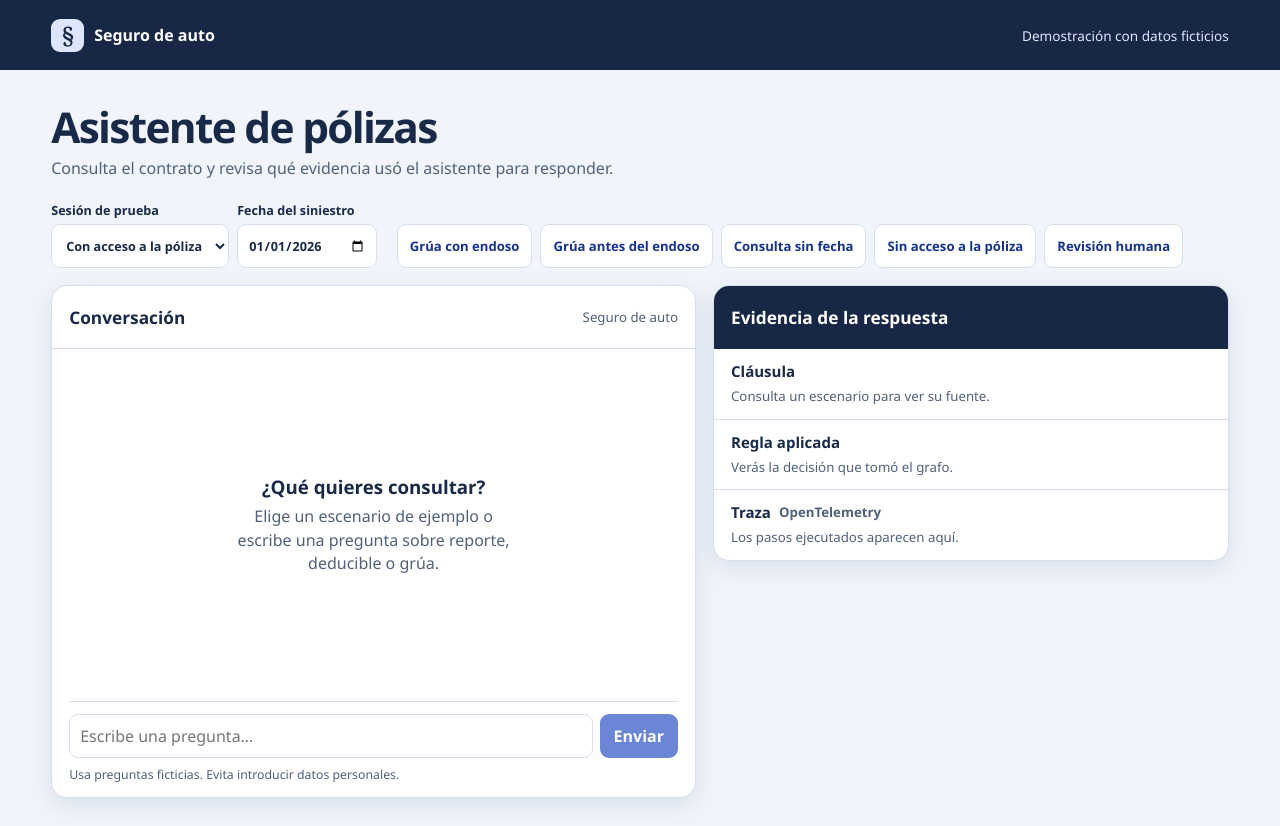
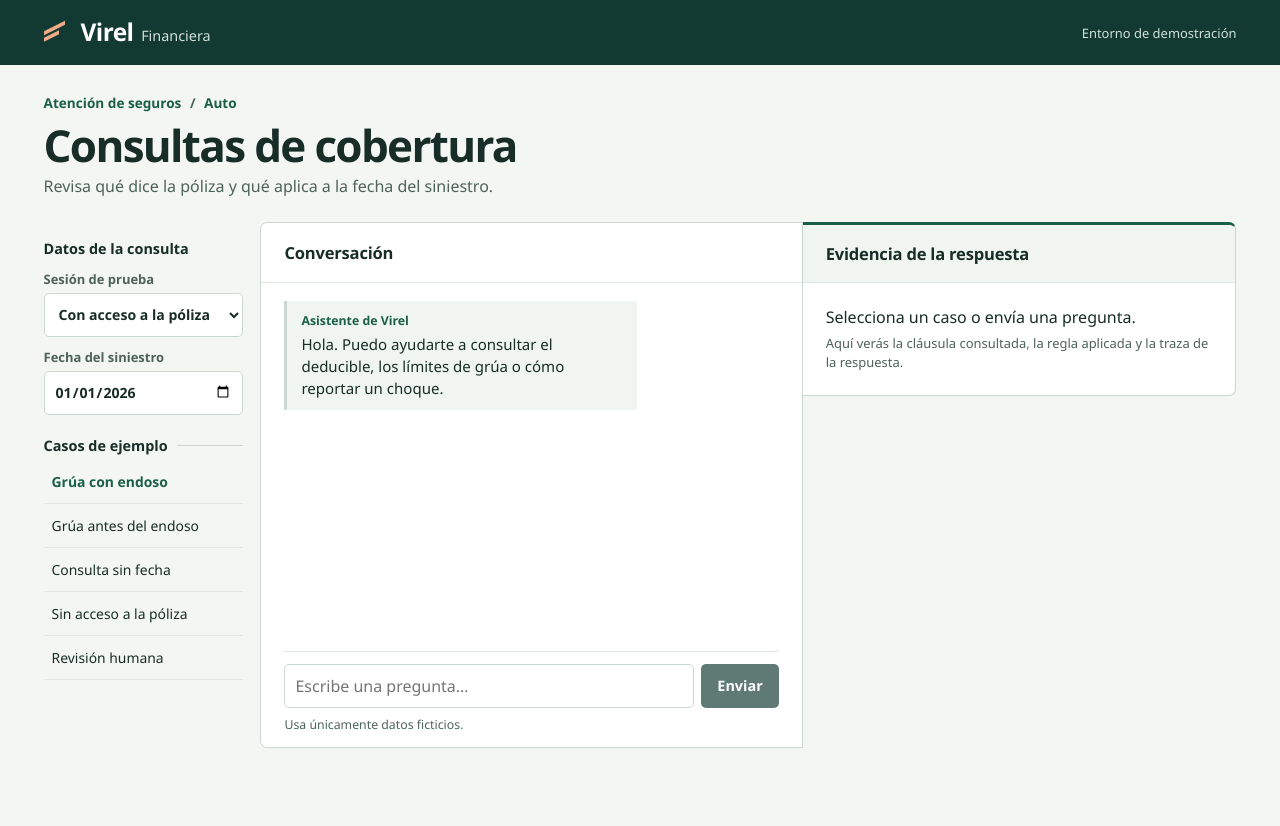
Before and after one commit to edervalois88/creai-rag-seguros, a React app: page / in a window 1280 px wide. After the commit the page ends 800 px from the top, so only its background shows below. Built offline with nearby package versions, Linux system fonts and the light colour scheme.

Commit message:
feat(chat): give the portal a financial brand and case workspace

```diff
--- a/index.html
+++ b/index.html
@@ -3,8 +3,8 @@
   <head>
     <meta charset="UTF-8" />
     <meta name="viewport" content="width=device-width, initial-scale=1" />
-    <meta name="theme-color" content="#172745" />
-    <title>Seguro de auto · Asistente de pólizas</title>
+    <meta name="theme-color" content="#123a32" />
+    <title>Virel Financiera | Consultas de cobertura</title>
   </head>
   <body>
     <div id="root"></div>
--- a/src/app/styles.css
+++ b/src/app/styles.css
@@ -1,30 +1,33 @@
 :root {
-  font-family: "Segoe UI", Arial, sans-serif;
+  --font: Aptos, "Segoe UI", Arial, sans-serif;
+  --contract-font: Cambria, Georgia, serif;
+  --mono: "Cascadia Mono", Consolas, monospace;
+  --ink: #182d27;
+  --muted: #4e625b;
+  --forest: #123a32;
+  --forest-dark: #0b2c25;
+  --brand-light: #d0e2d9;
+  --mark: #f3aa86;
+  --canvas: #f3f6f3;
+  --paper: #fff;
+  --line: #cbd8d1;
+  --soft-line: #dfe7e2;
+  --wash: #f0f5f1;
+  --accent-wash: #e2efe7;
+  --accent: #1b5e49;
+  --risk: #842c2f;
+  --risk-bg: #fff0ef;
+  --radius: 7px;
+  --panel-pad: clamp(16px, 2vw, 23px);
+  font-family: var(--font);
   color: var(--ink);
   background: var(--canvas);
-  --ink: #192a49;
-  --muted: #50617a;
-  --navy: #172745;
-  --canvas: #f1f5fb;
-  --paper: #fff;
-  --line: #d5dfed;
-  --soft: #eaf1ff;
-  --blue: #234bc1;
-  --blue-dark: #153390;
-  --header-copy: #dce7ff;
-  --contrast: #ffdb70;
-  --risk: #8b2f34;
-  --risk-bg: #fff1f1;
-  --shadow: 0 7px 24px #243f7020;
-  --radius: 16px;
-  --mono: "Cascadia Mono", Consolas, monospace;
 }
 * {
   box-sizing: border-box;
 }
 body {
   margin: 0;
-  min-width: 0;
 }
 button,
 input,
@@ -55,259 +58,323 @@ code {
   overflow-wrap: anywhere;
 }
 .masthead {
-  background: var(--navy);
+  background: var(--forest);
   color: var(--paper);
 }
 .masthead-inner,
 .workspace {
-  max-width: 1360px;
-  margin: 0 auto;
-  padding-inline: clamp(16px, 4vw, 52px);
+  max-width: 1536px;
+  margin-inline: auto;
+  padding-inline: clamp(16px, 3.4vw, 52px);
 }
 .masthead-inner {
-  min-height: 70px;
+  min-height: 65px;
   display: flex;
   align-items: center;
   justify-content: space-between;
-  gap: 14px;
+  gap: 16px;
 }
 .brand {
   display: flex;
   align-items: center;
-  gap: 10px;
-  font-weight: 650;
+  gap: 12px;
+  font-size: 1.53rem;
+  font-weight: 750;
+  letter-spacing: -0.025em;
+  line-height: 1;
+}
+.brand small {
+  font-size: 0.9rem;
+  font-weight: 550;
+  letter-spacing: 0;
+  color: var(--brand-light);
+  margin-left: 2px;
 }
 .brand-symbol {
-  display: grid;
-  place-items: center;
-  width: 33px;
-  height: 33px;
-  border-radius: 9px;
-  background: var(--header-copy);
-  color: var(--navy);
-  font-family: Georgia, serif;
-  font-size: 23px;
+  position: relative;
+  display: inline-block;
+  width: 25px;
+  height: 22px;
+}
+.brand-symbol::before,
+.brand-symbol::after {
+  content: "";
+  position: absolute;
+  left: 0;
+  width: 21px;
+  height: 4px;
+  background: var(--mark);
+  transform: skewY(-27deg);
+}
+.brand-symbol::before {
+  top: 5px;
+}
+.brand-symbol::after {
+  top: 13px;
+  width: 15px;
 }
 .environment {
-  color: var(--header-copy);
-  font-size: 0.85rem;
+  font-size: 0.81rem;
+  color: var(--brand-light);
   text-align: right;
 }
 .intro {
-  padding-block: clamp(19px, 3vw, 33px) 20px;
+  padding-block: 28px 23px;
 }
 .intro h1 {
-  font-size: clamp(1.8rem, 4.5vw, 2.65rem);
-  letter-spacing: -0.04em;
-  line-height: 1.12;
+  font-size: clamp(1.9rem, 3.55vw, 2.75rem);
+  line-height: 1.13;
+  letter-spacing: -0.038em;
+  margin-block: 8px 4px;
 }
 .intro p {
   color: var(--muted);
-  margin-top: 7px;
+}
+.intro .product {
+  font-size: 0.85rem;
+  font-weight: 650;
+  color: var(--accent);
+}
+.product span {
+  margin-inline: 5px;
+  color: var(--muted);
+}
+.workspace-grid {
+  display: grid;
+  grid-template-columns: minmax(172px, 0.5fr) minmax(305px, 1.25fr) minmax(
+      305px,
+      1fr
+    );
+  align-items: start;
+  padding-bottom: 25px;
+}
+.controls,
+.panel {
+  min-width: 0;
 }
 .controls {
+  padding: 17px 17px 16px 0;
+}
+.controls h2,
+.scenario-title {
+  font-size: 0.9rem;
+  font-weight: 700;
+}
+.fields {
   display: grid;
-  grid-template-columns: minmax(320px, auto) 1fr;
-  align-items: end;
-  gap: 12px 20px;
-  margin-bottom: 17px;
-}
-.fields,
-.scenarios {
-  display: flex;
-  flex-wrap: wrap;
-  gap: 8px;
-}
-.scenarios {
-  border: 0;
-  padding: 0;
-  margin: 0;
-  min-width: 0;
+  gap: 11px;
+  margin-top: 12px;
 }
 .fields label {
   display: grid;
   gap: 5px;
+  min-width: 0;
+  color: var(--muted);
+  font-size: 0.81rem;
   font-weight: 650;
-  font-size: 0.79rem;
 }
 input,
 select {
   min-width: 0;
   min-height: 44px;
   border: 1px solid var(--line);
-  border-radius: 9px;
+  border-radius: 5px;
   padding: 8px 10px;
+  color: var(--ink);
   background: var(--paper);
+}
+.fields input,
+.fields select {
+  width: 100%;
+  font-size: 0.88rem;
+}
+.scenarios {
+  display: grid;
+  border: 0;
+  border-top: 1px solid var(--line);
+  padding: 5px 0 0;
+  margin: 21px 0 0;
+  min-width: 0;
+}
+.scenario-title {
+  padding: 0 9px 0 0;
+}
+.scenario-button {
+  text-align: left;
+  background: transparent;
   color: var(--ink);
+  min-height: 44px;
+  padding: 6px 8px;
+  border: 0;
+  border-bottom: 1px solid var(--soft-line);
+  font-size: 0.87rem;
 }
-.scenario-button,
-.evidence-button,
-.error button {
-  min-height: 44px;
-  border: 1px solid var(--line);
-  border-radius: 9px;
-  padding: 7px 12px;
-  background: var(--paper);
-  color: var(--blue-dark);
-  font-weight: 650;
-  font-size: 0.82rem;
-}
-.scenario-button:first-child {
-  background: var(--blue);
-  color: var(--paper);
-  border-color: var(--blue);
-}
-.workspace-grid {
-  display: grid;
-  grid-template-columns: minmax(0, 1.25fr) minmax(0, 1fr);
-  gap: 17px;
-  align-items: start;
-  padding-bottom: 28px;
+.scenario-button:first-of-type {
+  color: var(--accent);
+  font-weight: 700;
 }
 .panel {
   background: var(--paper);
   border: 1px solid var(--line);
-  border-radius: var(--radius);
-  box-shadow: var(--shadow);
-  min-width: 0;
+}
+.chat {
+  border-radius: var(--radius) 0 0 var(--radius);
+}
+.evidence {
+  border-radius: 0 var(--radius) var(--radius) 0;
+  border-left: 0;
+  border-top: 3px solid var(--accent);
 }
 .panel-header {
-  min-height: 63px;
-  padding: 12px 17px;
-  border-bottom: 1px solid var(--line);
+  min-height: 60px;
   display: flex;
   align-items: center;
   justify-content: space-between;
   gap: 10px;
+  padding: 10px var(--panel-pad);
+  border-bottom: 1px solid var(--soft-line);
 }
 .panel-header h2 {
-  font-size: 1.08rem;
+  font-size: 1.035rem;
+  letter-spacing: -0.012em;
+}
+.evidence-header {
+  min-height: 58px;
+  background: var(--wash);
+  border-radius: 0 var(--radius) 0 0;
 }
 .subtle {
   color: var(--muted);
-  font-size: 0.83rem;
+  font-size: 0.81rem;
+}
+.evidence-header .subtle {
+  font-variant-numeric: tabular-nums;
+  white-space: nowrap;
 }
 .history {
-  height: clamp(265px, 44dvh, 490px);
+  height: clamp(285px, 46dvh, 510px);
   overflow: auto;
   overscroll-behavior: contain;
   display: flex;
   flex-direction: column;
-  gap: 12px;
-  padding: 17px;
+  gap: 17px;
+  padding: 18px var(--panel-pad);
+}
+.greeting,
+.question,
+.answer {
+  width: fit-content;
+  max-width: 94%;
+  min-width: 0;
+  padding: 11px 14px;
+  overflow-wrap: anywhere;
+  font-size: 0.94rem;
 }
 .greeting {
-  margin: auto;
-  width: min(100%, 30ch);
-  align-self: center;
-  text-align: center;
-}
-.greeting h3 {
-  margin-bottom: 6px;
-}
-.greeting p,
-.chat-note {
-  color: var(--muted);
+  max-width: min(94%, 41ch);
+  border-left: 3px solid var(--line);
+  background: var(--wash);
 }
 .turn {
   display: grid;
   gap: 10px;
 }
-.question,
-.answer {
-  width: fit-content;
-  max-width: 91%;
-  min-width: 0;
-  border-radius: 12px;
-  padding: 11px 14px;
-  overflow-wrap: anywhere;
-}
 .question {
   justify-self: end;
   align-self: end;
-  margin-left: auto;
-  background: var(--soft);
+  border-radius: 8px 8px 2px 8px;
+  background: var(--accent-wash);
 }
 .answer {
-  background: var(--canvas);
-  border: 1px solid var(--line);
+  border-left: 3px solid var(--line);
+  background: var(--wash);
 }
 .answer:has([aria-pressed="true"]) {
-  border-color: var(--blue);
+  border-left-color: var(--accent);
 }
 .message-label {
   display: block;
-  font-size: 0.76rem;
+  color: var(--accent);
+  font-size: 0.77rem;
   font-weight: 700;
-  color: var(--muted);
-  margin-bottom: 3px;
+  margin-bottom: 4px;
 }
 .answer p {
   white-space: pre-line;
 }
+.evidence-button,
+.error button {
+  min-height: 44px;
+  border: 1px solid var(--line);
+  border-radius: 5px;
+  padding: 6px 10px;
+  background: var(--paper);
+  color: var(--accent);
+  font-weight: 650;
+  font-size: 0.82rem;
+}
 .evidence-button {
-  margin-top: 8px;
-  text-align: left;
+  margin-top: 9px;
 }
 .evidence-button[aria-pressed="true"] {
-  color: var(--blue-dark);
-  background: var(--soft);
-  border-color: var(--line);
+  border-color: var(--accent);
 }
 .composer {
   display: grid;
   grid-template-columns: minmax(0, 1fr) auto;
   gap: 7px;
-  margin: 0 17px;
+  margin-inline: var(--panel-pad);
   padding-top: 12px;
-  border-top: 1px solid var(--line);
+  border-top: 1px solid var(--soft-line);
 }
 .send-button {
   min-height: 44px;
   border: 0;
-  border-radius: 9px;
-  padding: 0 14px;
-  background: var(--blue);
+  border-radius: 5px;
+  padding-inline: 16px;
+  background: var(--forest);
   color: var(--paper);
-  font-weight: 650;
+  font-size: 0.9rem;
+  font-weight: 700;
 }
 .chat-note {
-  padding: 8px 17px 13px;
+  padding: 8px var(--panel-pad) 13px;
+  color: var(--muted);
   font-size: 0.77rem;
 }
 .error {
   background: var(--risk-bg);
   color: var(--risk);
-  margin: 0 17px 10px;
+  margin: 0 var(--panel-pad) 10px;
   padding: 6px 10px;
-  border-radius: 9px;
+  border-radius: 5px;
 }
 .error button {
   margin-left: 8px;
 }
-.evidence-header {
-  background: var(--navy);
-  color: var(--paper);
-  border: 0;
-  border-radius: calc(var(--radius) - 1px) calc(var(--radius) - 1px) 0 0;
+.evidence-empty {
+  padding: 23px var(--panel-pad);
 }
-.evidence-header .subtle {
-  color: var(--header-copy);
-  white-space: nowrap;
+.evidence-empty p + p {
+  margin-top: 5px;
 }
 .evidence-section {
-  padding: 12px 17px;
-  border-bottom: 1px solid var(--line);
+  padding: 12px var(--panel-pad);
+  border-bottom: 1px solid var(--soft-line);
 }
 .evidence-section:last-child {
   border-bottom: 0;
 }
 .evidence-section h3 {
-  margin-bottom: 6px;
-  font-size: 0.94rem;
+  margin-bottom: 7px;
+  font-size: 0.84rem;
+  color: var(--accent);
 }
 .evidence-section p + p {
   margin-top: 4px;
+}
+.evidence-section p:not(.subtle) {
+  font-size: 0.9rem;
 }
 .document + .document {
   margin-top: 13px;
@@ -317,41 +384,46 @@ select {
   font-weight: 700;
 }
 blockquote {
-  font-family: Georgia, "Times New Roman", serif;
-  font-size: clamp(1.04rem, 2vw, 1.23rem);
-  line-height: 1.34;
-  border-left: 3px solid var(--blue);
-  background: var(--soft);
-  padding: 9px 12px;
+  font-family: var(--contract-font);
+  font-size: clamp(1.02rem, 1.53vw, 1.21rem);
+  line-height: 1.36;
+  background: var(--accent-wash);
+  border-left: 2px solid var(--accent);
+  padding: 10px 12px;
   margin-block: 8px;
 }
 .trace-section h3 {
   display: flex;
-  align-items: center;
+  align-items: baseline;
+  justify-content: space-between;
   gap: 8px;
+}
+.trace-section h3 span {
+  font-weight: 550;
 }
 .trace-list {
   padding-left: 1.4em;
   margin: 0;
 }
 .trace-list li {
-  padding: 4px 0;
+  padding-block: 4px;
+  font-size: 0.875rem;
 }
 .trace-list li::marker {
-  color: var(--blue-dark);
+  color: var(--accent);
   font-weight: 700;
 }
 .trace-list code {
   float: right;
   color: var(--muted);
-  padding-left: 4px;
-  font-size: 0.82em;
+  padding-left: 5px;
+  font-size: 0.83em;
 }
 summary {
   min-height: 44px;
   align-content: center;
   cursor: pointer;
-  color: var(--blue-dark);
+  color: var(--accent);
   font-size: 0.83rem;
 }
 .trace-ids {
@@ -376,33 +448,81 @@ button:focus-visible,
 input:focus-visible,
 select:focus-visible,
 summary:focus-visible,
-.history:focus-visible {
-  outline: 3px solid var(--blue);
+.history:focus-visible,
+#evidence-title:focus-visible {
+  outline: 3px solid var(--accent);
   outline-offset: 3px;
 }
-.scenario-button:hover:not(:disabled),
-.evidence-button:hover,
-summary:hover {
-  border-color: var(--blue);
+.scenario-button:hover:not(:disabled) {
+  background: var(--accent-wash);
 }
-.scenario-button:first-child:hover:not(:disabled),
+.evidence-button:hover {
+  border-color: var(--accent);
+}
 .send-button:hover:not(:disabled) {
-  background: var(--blue-dark);
+  background: var(--forest-dark);
 }
-@media (width < 920px) {
+@media (width < 1080px) {
+  .workspace-grid {
+    grid-template-columns: minmax(0, 1.1fr) minmax(0, 1fr);
+  }
   .controls {
-    grid-template-columns: 1fr;
+    grid-column: 1 / -1;
+    padding: 14px 0;
+    border-top: 1px solid var(--line);
+  }
+  .fields {
+    display: flex;
+    flex-wrap: wrap;
+  }
+  .scenarios {
+    display: flex;
+    flex-wrap: wrap;
+    gap: 3px 9px;
+    margin-top: 12px;
+  }
+  .scenario-button {
+    border-bottom-color: var(--line);
   }
 }
-@media (width < 720px) {
+@media (width < 670px) {
+  .masthead-inner {
+    min-height: 57px;
+  }
+  .brand {
+    font-size: 1.3rem;
+    gap: 8px;
+  }
+  .brand small {
+    font-size: 0.79rem;
+  }
+  .environment {
+    max-width: 12ch;
+    font-size: 0.72rem;
+  }
+  .intro {
+    padding-block: 21px 14px;
+  }
   .workspace-grid {
-    grid-template-columns: 1fr;
+    grid-template-columns: minmax(0, 1fr);
+    gap: 11px;
   }
-  .masthead-inner {
-    min-height: 60px;
+  .fields {
+    display: grid;
+    grid-template-columns: minmax(0, 1fr) minmax(0, 0.83fr);
+    gap: 8px;
   }
-  .history {
-    height: clamp(240px, 43dvh, 330px);
+  .panel {
+    border-radius: var(--radius);
+  }
+  .chat .history {
+    height: clamp(220px, 38dvh, 320px);
+  }
+  .evidence {
+    border-left: 1px solid var(--line);
+  }
+  .evidence-header {
+    border-radius: var(--radius) var(--radius) 0 0;
   }
   .trace-list code {
     float: none;
--- a/src/features/insurance-chat/components/ChatPanel.tsx
+++ b/src/features/insurance-chat/components/ChatPanel.tsx
@@ -41,7 +41,6 @@ export function ChatPanel({
     <section className="panel chat" aria-labelledby="chat-title">
       <header className="panel-header">
         <h2 id="chat-title">Conversación</h2>
-        <span className="subtle">Seguro de auto</span>
       </header>
       <div
         role="log"
@@ -54,10 +53,10 @@ export function ChatPanel({
       >
         {turns.length === 0 && !pending && (
           <div className="greeting">
-            <h3>¿Qué quieres consultar?</h3>
+            <span className="message-label">Asistente de Virel</span>
             <p>
-              Elige un escenario de ejemplo o escribe una pregunta sobre
-              reporte, deducible o grúa.
+              Hola. Puedo ayudarte a consultar el deducible, los límites de grúa
+              o cómo reportar un choque.
             </p>
           </div>
         )}
@@ -72,7 +71,7 @@ export function ChatPanel({
                 <span className="message-label">
                   {reply.status === "received"
                     ? "Ajustador simulado"
-                    : "Asistente"}
+                    : "Asistente de Virel"}
                 </span>
                 <p>{reply.answer}</p>
                 <button
@@ -125,9 +124,7 @@ export function ChatPanel({
           Enviar
         </button>
       </form>
-      <p className="chat-note">
-        Usa preguntas ficticias. Evita introducir datos personales.
-      </p>
+      <p className="chat-note">Usa únicamente datos ficticios.</p>
     </section>
   );
 }
--- a/src/features/insurance-chat/components/EvidencePanel.tsx
+++ b/src/features/insurance-chat/components/EvidencePanel.tsx
@@ -29,19 +29,27 @@ export function EvidencePanel({ selected }: Props) {
           </span>
         )}
       </header>
+      {!selected ? (
+        <div className="evidence-empty">
+          <p>Selecciona un caso o envía una pregunta.</p>
+          <p className="subtle">
+            Aquí verás la cláusula consultada, la regla aplicada y la traza de
+            la respuesta.
+          </p>
+        </div>
+      ) : (
+        <>
           <section className="evidence-section" aria-labelledby="clause-title">
             <h3 id="clause-title">Cláusula</h3>
-        {!selected && (
-          <p className="subtle">Consulta un escenario para ver su fuente.</p>
-        )}
-        {selected && selected.citations.length === 0 && (
+            {selected.citations.length === 0 && (
               <p className="subtle">Esta respuesta no usó cláusulas.</p>
             )}
-        {selected?.citations.map((cite) => (
+            {selected.citations.map((cite) => (
               <div className="document" key={cite.id}>
                 <p className="document-name">{cite.source}</p>
                 <p className="subtle">
-              {cite.clause} · Versión {cite.version} · <code>{cite.id}</code>
+                  {cite.clause} · Versión {cite.version} ·{" "}
+                  <code>{cite.id}</code>
                 </p>
                 <blockquote>{cite.text}</blockquote>
                 <p className="subtle">
@@ -53,8 +61,6 @@ export function EvidencePanel({ selected }: Props) {
           </section>
           <section className="evidence-section" aria-labelledby="rule-title">
             <h3 id="rule-title">Regla aplicada</h3>
-        {selected ? (
-          <>
             <p className="rule-title">{selected.rule.title}</p>
             <p>{selected.rule.description}</p>
             {selected.rule.superseded.length > 0 && (
@@ -65,10 +71,6 @@ export function EvidencePanel({ selected }: Props) {
             <p className="subtle">
               Versión <code>{selected.rule.version}</code>
             </p>
-          </>
-        ) : (
-          <p className="subtle">Verás la decisión que tomó el grafo.</p>
-        )}
           </section>
           <section
             className="evidence-section trace-section"
@@ -77,8 +79,6 @@ export function EvidencePanel({ selected }: Props) {
             <h3 id="trace-title">
               Traza <span className="subtle">OpenTelemetry</span>
             </h3>
-        {selected ? (
-          <>
             <ol className="trace-list">
               {selected.trace.steps.map((step) => (
                 <li key={step.id}>
@@ -108,11 +108,9 @@ export function EvidencePanel({ selected }: Props) {
                 )}
               </dl>
             </details>
+          </section>
         </>
-        ) : (
-          <p className="subtle">Los pasos ejecutados aparecen aquí.</p>
       )}
-      </section>
     </aside>
   );
 }
--- a/src/features/insurance-chat/components/ScenarioControls.tsx
+++ b/src/features/insurance-chat/components/ScenarioControls.tsx
@@ -22,7 +22,8 @@ export function ScenarioControls({
   onScenario,
 }: Props) {
   return (
-    <section className="controls" aria-label="Contexto y escenarios">
+    <section className="controls" aria-labelledby="context-title">
+      <h2 id="context-title">Datos de la consulta</h2>
       <div className="fields">
         <label>
           Sesión de prueba
@@ -48,7 +49,7 @@ export function ScenarioControls({
         </label>
       </div>
       <fieldset className="scenarios">
-        <legend className="visually-hidden">Escenarios de ejemplo</legend>
+        <legend className="scenario-title">Casos de ejemplo</legend>
         {scenarios.map(
           ({ id, label, question, profile, incidentDate, simulateAck }) => (
             <button
--- a/src/features/insurance-chat/pages/InsuranceChatPage.tsx
+++ b/src/features/insurance-chat/pages/InsuranceChatPage.tsx
@@ -57,22 +57,25 @@ export function InsuranceChatPage() {
       <header className="masthead">
         <div className="masthead-inner">
           <div className="brand">
-            <span className="brand-symbol" aria-hidden="true">
-              §
-            </span>{" "}
-            Seguro de auto
+            <span className="brand-symbol" aria-hidden="true" />
+            <span>
+              Virel <small>Financiera</small>
+            </span>
           </div>
-          <span className="environment">Demostración con datos ficticios</span>
+          <span className="environment">Entorno de demostración</span>
         </div>
       </header>
       <main className="workspace">
         <div className="intro">
-          <h1>Asistente de pólizas</h1>
+          <p className="product">
+            Atención de seguros <span aria-hidden="true">/</span> Auto
+          </p>
+          <h1>Consultas de cobertura</h1>
           <p>
-            Consulta el contrato y revisa qué evidencia usó el asistente para
-            responder.
+            Revisa qué dice la póliza y qué aplica a la fecha del siniestro.
           </p>
         </div>
+        <div className="workspace-grid">
           <ScenarioControls
             profile={profile}
             incidentDate={incidentDate}
@@ -81,7 +84,6 @@ export function InsuranceChatPage() {
             onDate={setDate}
             onScenario={handleSend}
           />
-        <div className="workspace-grid">
           <ChatPanel
             turns={turns}
             selectedId={selectedId}
```
Also changed, not shown: README.md. Lines whose indentation alone changed are shown as unchanged.
